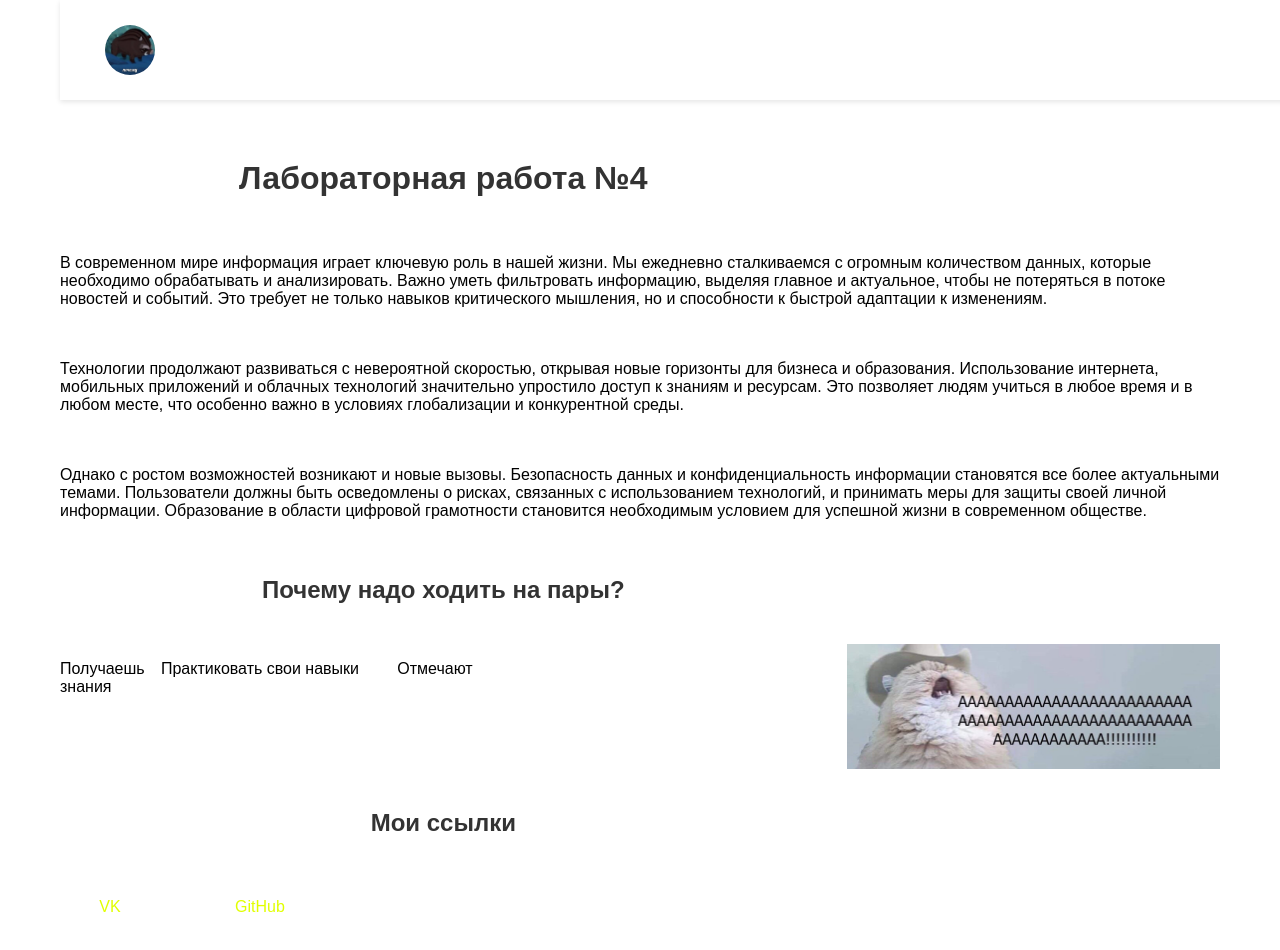
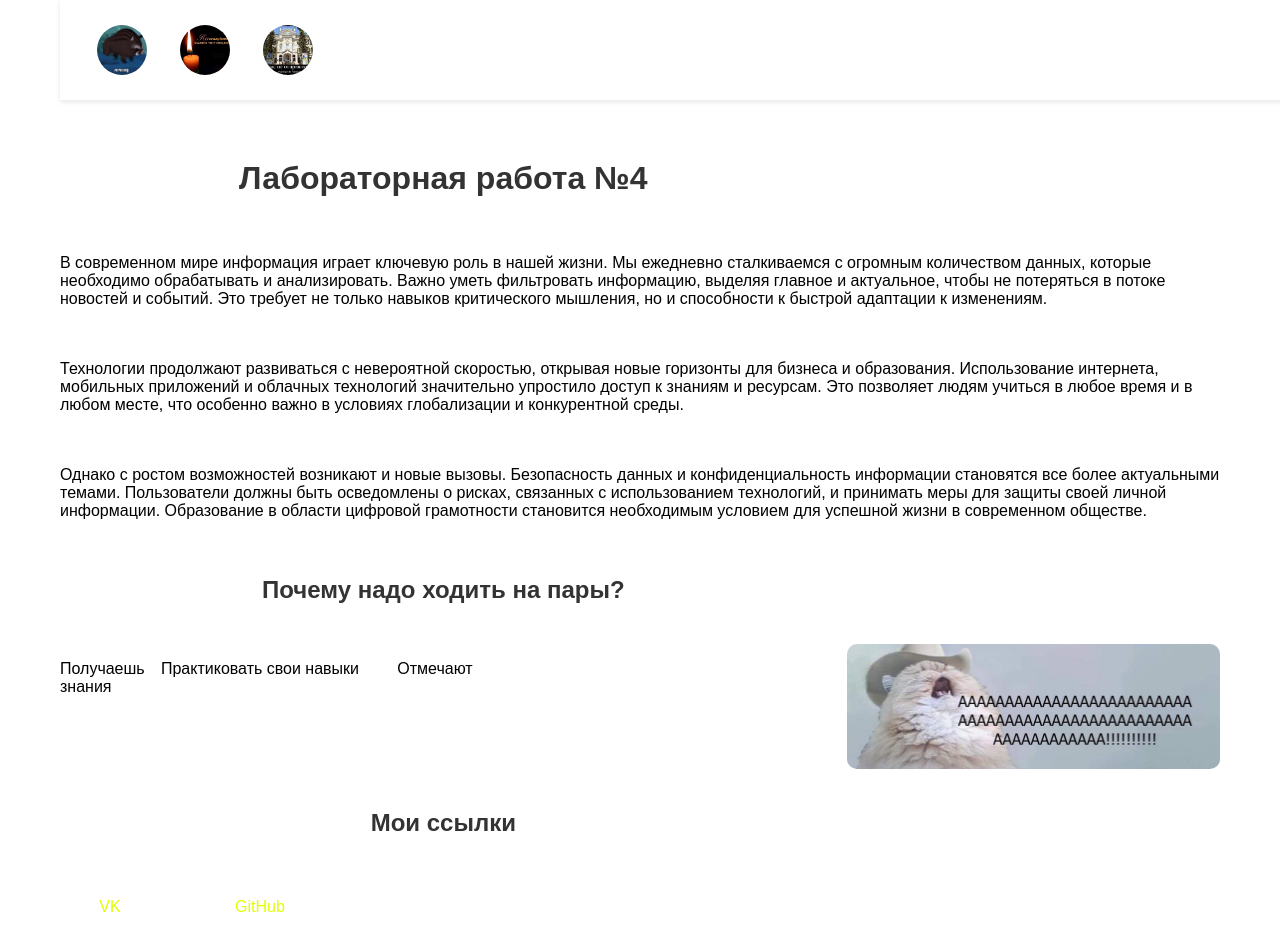
Before and after one commit to blamerone/laba6, a plain HTML site: page index.html in a window 1280 px wide. Drawn offline with Linux system fonts and the light colour scheme.

Commit message:
6 лаба

```diff
--- a/index.html
+++ b/index.html
@@ -11,6 +11,8 @@
         <nav>
             <ul>
                 <li><img src="gosa.jpg" alt="ГОША"></li>
+                <li><img src="1.jpg" alt="Изображение 1"></li>
+                <li><img src="2.jpg" alt="Изображение 2"></li>
             </ul>
         </nav>
     </header>
--- a/style.css
+++ b/style.css
@@ -23,7 +23,7 @@ header {
     top: 0;                /* Прижимаем к верхней части экрана */
     z-index: 100;          /* Устанавливаем приоритет слоя */
     display: grid;         /* Используем Grid */
-    grid-template-columns: 100px auto 100px; /* Создаем три колонки */
+    grid-template-columns: 250px 400px; /* Создаем три колонки */
     align-items: center;   /* Выравниваем элементы по вертикали */
     background-color: #fff; /* Добавляем фон для header */
     box-shadow: 0 2px 5px rgba(0, 0, 0, 0.1); /* Добавляем тень */
@@ -82,16 +82,25 @@ ul {
 
 .container {
     display: grid;         /* Используем Grid */
-    grid-template-columns: 1fr; /* Одна колонка */
+    grid-template-columns: 2fr; /* две колонка */
     justify-items: center; /* Выравниваем элементы по центру */
     align-items: center;   /* Выравниваем элементы по вертикали */
 }
 
+/* Стили для изображений в body */
 img {
     max-width: 100%;       /* Максимальная ширина 100% от родительского элемента */
     height: auto;          /* Автоматическая высота, сохраняющая пропорции */
     display: block;        /* Отображаем как блочный элемент */
     margin: 0 auto;        /* Выравниваем по центру */
+}
+
+/* Стили для квадратных изображений */
+main img {
+    width: auto;         /* Фиксированная ширина */
+    height: auto;       /* Фиксированная высота */
+    object-fit: cover;     /* Заполняем квадрат, сохраняя пропорции */
+    border-radius: 10px;   /* Скругляем углы */
 }
 
 a {
```
Also changed, not shown: 1.jpg (added), 2.jpg (added).
